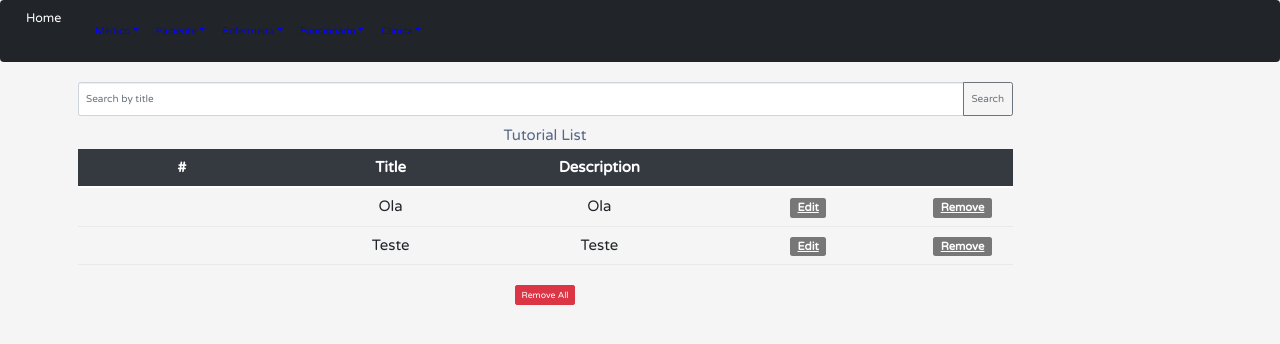
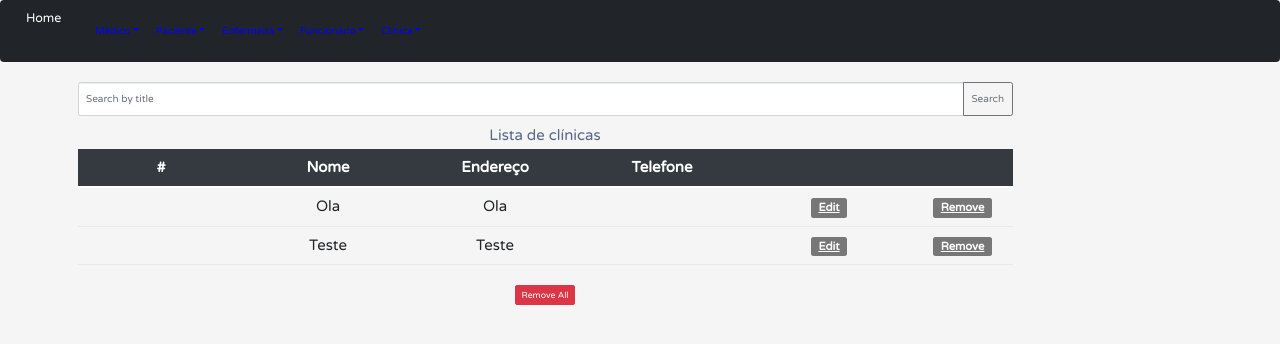
Before and after one commit to DuanCamargo/Sistema_Medico, a React (Create React App) app: page /clinicalist in a window 1280 px wide. Shown: the top 344 px of the page. Built offline with nearby package versions, Linux system fonts and the light colour scheme.

Commit message:
campo telefone no addclinica

```diff
--- a/src/components/AddClinicas.js
+++ b/src/components/AddClinicas.js
@@ -7,6 +7,7 @@ const AddClinicas = () => {
     id: null,
     title: "",
     description: "",
+    telefone: "",
     published: false
   };
   const [tutorial, setTutorial] = useState(initialTutorialState);
@@ -23,6 +24,7 @@ const AddClinicas = () => {
     var data = {
       title: tutorial.title,
       description: tutorial.description,
+      telefone: tutorial.telefone,
       published: false
     }
 
@@ -50,7 +52,7 @@ const AddClinicas = () => {
           {/**FORMULÁRIO PARA INCLUSÃO DOS DADOS */}
           <form onSubmit={saveTutorial}>
             <div className="form-group">
-              <label htmlFor="title">Title</label>
+              <label htmlFor="title">Nome</label>
               <input
               type="text"
               className="form-control"
@@ -62,7 +64,7 @@ const AddClinicas = () => {
               />
             </div>
             <div className="form-group">
-              <label htmlFor="description">Description</label>
+              <label htmlFor="description">Endereço</label>
               <input
                 type="text"
                 className="form-control"
@@ -71,6 +73,18 @@ const AddClinicas = () => {
                 value={tutorial.description}
                 onChange={handleInputChange}
                 name="description"
+              />
+            </div>
+            <div className="form-group">
+              <label htmlFor="telefone">Telefone</label>
+              <input
+                type="tel"
+                className="form-control"
+                id="telefone"
+                required
+                value={tutorial.telefone}
+                onChange={handleInputChange}
+                name="telefone"
               />
             </div>
             <button type="submit"
--- a/src/components/ClinicaList.js
+++ b/src/components/ClinicaList.js
@@ -50,13 +50,14 @@ const ClinicaList = () => {
         </div>
       </div>
       <div className="col-md-10">
-        <h4>Tutorial List</h4>
+        <h4>Lista de clínicas</h4>
         <table class="table">
           <thead class="thead-dark">
             <tr>
               <th scope="col">#</th>
-              <th scope="col">Title</th>
-              <th scope="col">Description</th>
+              <th scope="col">Nome</th>
+              <th scope="col">Endereço</th>
+              <th scope="col">Telefone</th>
               <th scope="col"></th>
               <th scope="col"></th>
             </tr>
@@ -69,6 +70,7 @@ const ClinicaList = () => {
                   <th scope="row">{tutorial.key}</th>
                   <td>{tutorial.title}</td>
                   <td>{tutorial.description}</td>
+                  <td>{tutorial.telefone}</td>
                   <td> <Link to={"/clinica/" + tutorial.title}
                     className="badge badge-warning">Edit</Link>
                   </td>
--- a/src/services/ClinicaDataService.js
+++ b/src/services/ClinicaDataService.js
@@ -1,6 +1,6 @@
 let PRODUCTS =[
-    {title: 'Ola', description: 'Ola', published: 'Published'},
-    {title: 'Teste', description: 'Teste', published: 'Published'}
+    {title: 'Ola', description: 'Ola', telefone: '',published: 'Published'},
+    {title: 'Teste', description: 'Teste', telefone: '',published: 'Published'}
 ]
 
 //RETORNA OS DADOS
```
